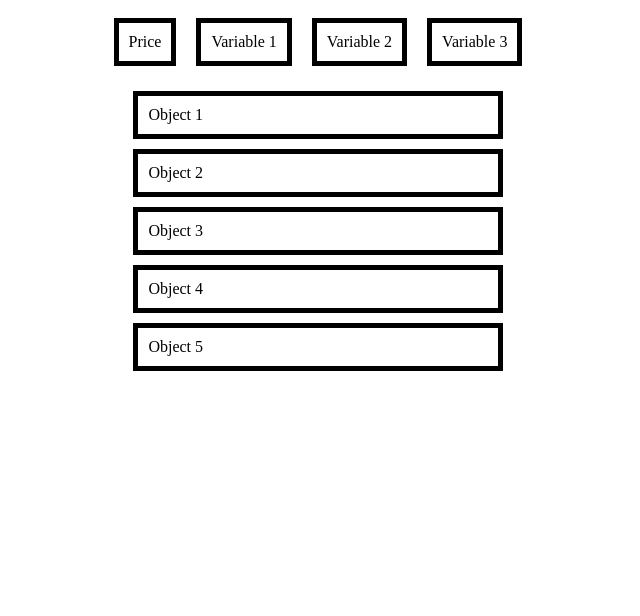
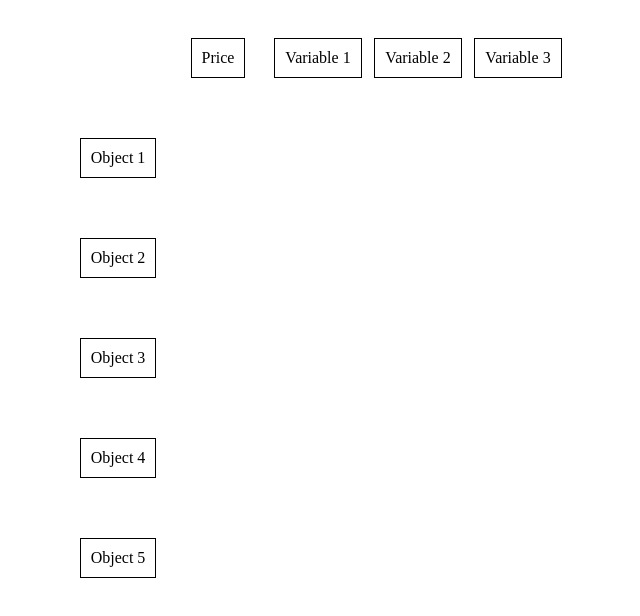
Before and after one commit to juanclbautista/CO.Project1, a plain HTML site: page index.html in a window 1280 px wide. Shown: the whole page, without its empty margins (322-962 px from the left). Drawn offline with Linux system fonts and the light colour scheme.

Commit message:
Updates (08.14.23)

```diff
--- a/index.html
+++ b/index.html
@@ -2,45 +2,15 @@
 <html lang="en">
 <head>
     <meta charset="UTF-8">
-    <meta name="viewport" content="width=device-width, initial-scale=1.0">
     <title>Responsive Table</title>
-   <style>
-    .variables {
-        display: flex;
-        flex-direction: row;
-        justify-content: center;
-        margin-bottom: 10px;
-    }
-    .variables * {
-        padding: 10px;
-        margin: 10px;
-        border: 5px solid black;
-    }
-    .objects {
-        display: flex;
-        flex-direction: column;
-        align-items: left;
-        margin-top: 10px;
-        margin-left: 35%;
-        margin-right: 35%;
-    }
-    .objects * {
-        padding: 10px;
-        margin: 5px;
-        border: 5px solid black;
-    }
-</style>
-
-
+    <link rel="stylesheet" href="styles.css">
 </head>
 <body>
-    <div class="variables">
+    <div class="chart">
         <div class="price">Price</div>
         <div class="var1">Variable 1</div>
         <div class="var2">Variable 2</div>
         <div class="var3">Variable 3</div>
-    </div>
-    <div class="objects">
         <div class="obj1">Object 1</div>
         <div class="obj2">Object 2</div>
         <div class="obj3">Object 3</div>
--- /dev/null
+++ b/styles.css
@@ -0,0 +1,61 @@
+.chart {
+    display: grid;
+    grid-template-columns: repeat(5, 100px);
+    grid-template-rows: repeat(6, 100px);
+    justify-content: center;
+}
+
+.price {
+    place-self: center;
+    grid-column: 2 / 2;
+    border: 1px solid black;
+    padding: 10px;
+}
+.var1 {
+    place-self: center;
+    grid-column: 3 / 3;
+    border: 1px solid black;
+    padding: 10px;
+}
+.var2 {
+    place-self: center;
+    grid-column: 4 / 4;
+    border: 1px solid black;
+    padding: 10px;
+}
+.var3 {
+    place-self: center;
+    grid-column: 5 / 5;
+    border: 1px solid black;
+    padding: 10px;
+}
+.obj1 {
+   place-self: center;
+    grid-row: 2 / 2;
+    border: 1px solid black;
+    padding: 10px;
+}
+.obj2 {
+    place-self: center;
+    grid-row: 3 / 3;
+    border: 1px solid black;
+    padding: 10px;
+}
+.obj3{
+    place-self: center;
+    grid-row: 4 / 4;
+    border: 1px solid black;
+    padding: 10px;
+}
+.obj4{
+    place-self: center;
+    grid-row: 5 / 5;
+    border: 1px solid black;
+    padding: 10px;
+}
+.obj5{
+    place-self: center;
+    grid-row: 6 / 6;
+    border: 1px solid black;
+    padding: 10px;
+}
```
